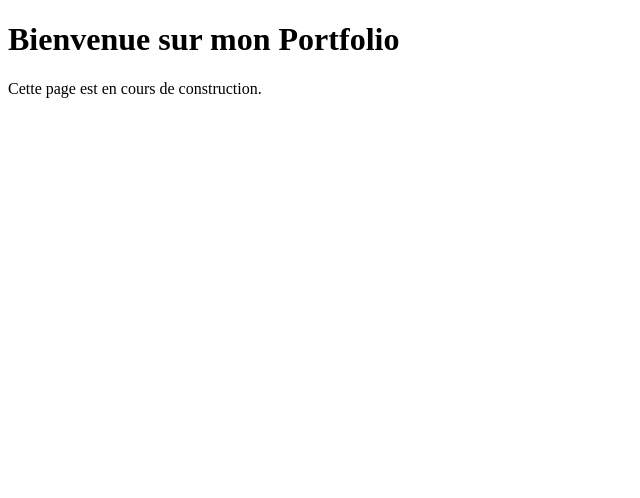
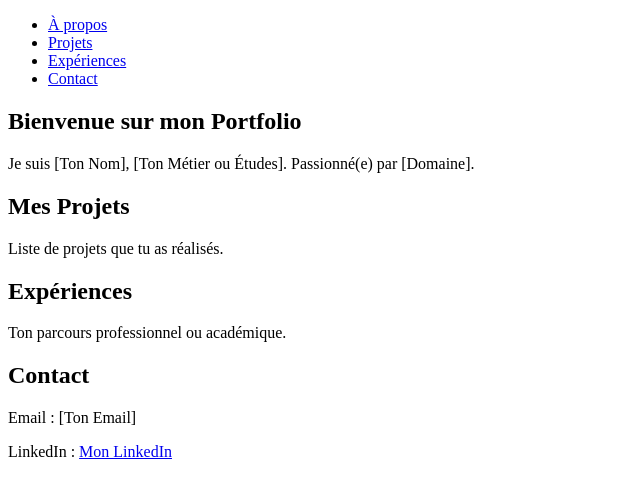
Before and after one commit to David-951/Portofolio, a plain HTML site: page index.html in a window 1280 px wide. Shown: the whole page, without its empty margins (0-640 px from the left). Drawn offline with Linux system fonts and the light colour scheme.

Commit message:
Update index.html

```diff
--- a/index.html
+++ b/index.html
@@ -3,10 +3,40 @@
 <head>
     <meta charset="UTF-8">
     <meta name="viewport" content="width=device-width, initial-scale=1.0">
-    <title>Mon Portfolio</title>
+    <title>Portfolio</title>
+    <link rel="stylesheet" href="style.css">
 </head>
 <body>
-    <h1>Bienvenue sur mon Portfolio</h1>
-    <p>Cette page est en cours de construction.</p>
+    <header>
+        <nav>
+            <ul>
+                <li><a href="#about">À propos</a></li>
+                <li><a href="#projects">Projets</a></li>
+                <li><a href="#experience">Expériences</a></li>
+                <li><a href="#contact">Contact</a></li>
+            </ul>
+        </nav>
+    </header>
+
+    <section id="about">
+        <h1>Bienvenue sur mon Portfolio</h1>
+        <p>Je suis [Ton Nom], [Ton Métier ou Études]. Passionné(e) par [Domaine].</p>
+    </section>
+
+    <section id="projects">
+        <h2>Mes Projets</h2>
+        <p>Liste de projets que tu as réalisés.</p>
+    </section>
+
+    <section id="experience">
+        <h2>Expériences</h2>
+        <p>Ton parcours professionnel ou académique.</p>
+    </section>
+
+    <section id="contact">
+        <h2>Contact</h2>
+        <p>Email : [Ton Email]</p>
+        <p>LinkedIn : <a href="https://linkedin.com/in/tonprofil">Mon LinkedIn</a></p>
+    </section>
 </body>
 </html>
```
